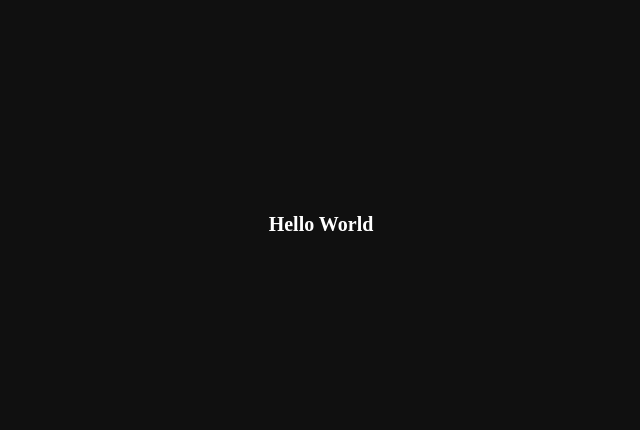
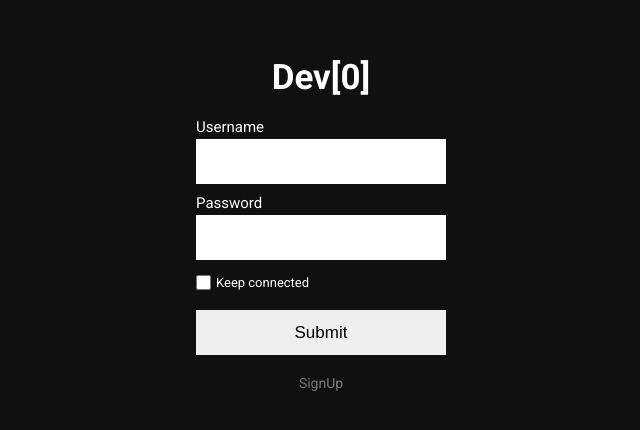
Before and after one commit to jonasdevzero/PortfolioDashboard, a Next.js app: page / in a window 1280 px wide. Shown: the part 176-606 px from the top of the page, without its empty margins (319-959 px from the left). Built offline with nearby package versions, Linux system fonts and the light colour scheme.

Commit message:
Adding 2 new pages:
- Added Roboto font
- Added Form util styles
- added SignIn and SignUp pages

```diff
--- a/src/pages/_document.tsx
+++ b/src/pages/_document.tsx
@@ -33,6 +33,9 @@ export default class MyDocument extends Document {
       <Html lang="pt-br">
         <Head>
           <meta charSet='utf-8' />
+          <link rel="preconnect" href="https://fonts.googleapis.com" />
+          <link rel="preconnect" href="https://fonts.gstatic.com" />
+          <link href="https://fonts.googleapis.com/css2?family=Roboto:wght@300;400;500;700&display=swap" rel="stylesheet"></link>
         </Head>
         <body>
           <Main />
--- a/src/pages/index.tsx
+++ b/src/pages/index.tsx
@@ -1,14 +1,49 @@
 import type { NextPage } from 'next'
+import Link from "next/link"
 
 import {
-  Container
-} from "../styles/pages/Home"
+  Container,
+  Form,
+  FormTitle,
+  Label,
+  Input,
+  InputWrapper,
+  CheckBox,
+  CheckBoxLabel,
+  CheckBoxWrapper,
+  Submit,
+  StyledLink,
+} from "../styles/utils/Form"
 
 const Home: NextPage = () => {
-  return (
-    <Container>
-      <h1>Hello World</h1>
-    </Container>
+  return (<Container>
+    <Form>
+      <FormTitle>Dev[0]</FormTitle>
+
+      <InputWrapper>
+        <Label>Username</Label>
+        <Input />
+      </InputWrapper>
+
+      <InputWrapper>
+        <Label>Password</Label>
+        <Input />
+      </InputWrapper>
+
+      <CheckBoxWrapper>
+        <CheckBox type="checkbox" />
+        <CheckBoxLabel>Keep connected</CheckBoxLabel>
+      </CheckBoxWrapper>
+
+      <Submit type="submit">Submit</Submit>
+
+      <Link href="/signup">
+        <StyledLink>
+          SignUp
+        </StyledLink>
+      </Link>
+    </Form>
+  </Container>
   )
 }
 
--- a/src/styles/global.ts
+++ b/src/styles/global.ts
@@ -8,6 +8,7 @@ export default createGlobalStyle`
     };
     html {
         font-size: 62.5%;
+        font-family: 'Roboto', sans-serif;
     };
     body {
         color: #FFF;
--- a/src/styles/pages/Home.ts
+++ /dev/null
@@ -1,11 +0,0 @@
-import styled from "styled-components"
-
-export const Container = styled.div`
-    display: flex;
-    align-items: center;
-    justify-content: center;
-    background-color: #101010;
-
-    width: 100vw;
-    height: 100vh;
-`
--- /dev/null
+++ b/src/styles/utils/Form.ts
@@ -0,0 +1,83 @@
+import styled from "styled-components"
+
+export const Container = styled.div`
+    display: flex;
+    align-items: center;
+    justify-content: center;
+    background-color: #101010;
+
+    width: 100vw;
+    height: 100vh;
+`
+
+export const Form = styled.form`
+    display: flex;
+    flex-direction: column;
+`
+
+export const FormTitle = styled.h1`
+    font-size: 3.5rem;
+    text-align: center;
+    margin-bottom: 2rem;
+`
+
+export const Label = styled.label`
+    font-size: 1.5rem;
+    margin-bottom: .3rem;
+`
+
+export const Input = styled.input`
+    width: 25rem;
+    height: 4.5rem;
+
+    font-size: 1.6rem;
+    padding: 0 1rem;
+    border: none;
+    outline: none;
+`
+
+export const InputWrapper = styled.div`
+    display: flex;
+    flex-direction: column;
+
+    & + & {
+        margin-top: 1rem;
+    }
+`
+
+export const CheckBox = styled.input`
+    width: 1.5rem;
+    height: 1.5rem;
+`
+
+export const CheckBoxLabel = styled.label`
+    font-size: 1.3rem;
+    margin-left: .5rem;
+`
+
+export const CheckBoxWrapper = styled.div`
+    display: flex;
+    margin-top: 1.5rem;
+`
+
+export const Submit = styled.button`
+    width: 25rem;
+    height: 4.5rem;
+
+    font-size: 1.7rem;
+    margin-top: 2rem;
+    border: none;
+    outline: none;
+
+    cursor: pointer;
+`
+
+export const StyledLink = styled.a`
+    color: #777;
+    font-size: 1.4rem;
+    text-align: center;
+    text-decoration: none;
+    cursor: pointer;
+
+    margin-top: 2rem;
+`
```
Also changed, not shown: src/pages/signup.tsx (+58 -3 lines).
